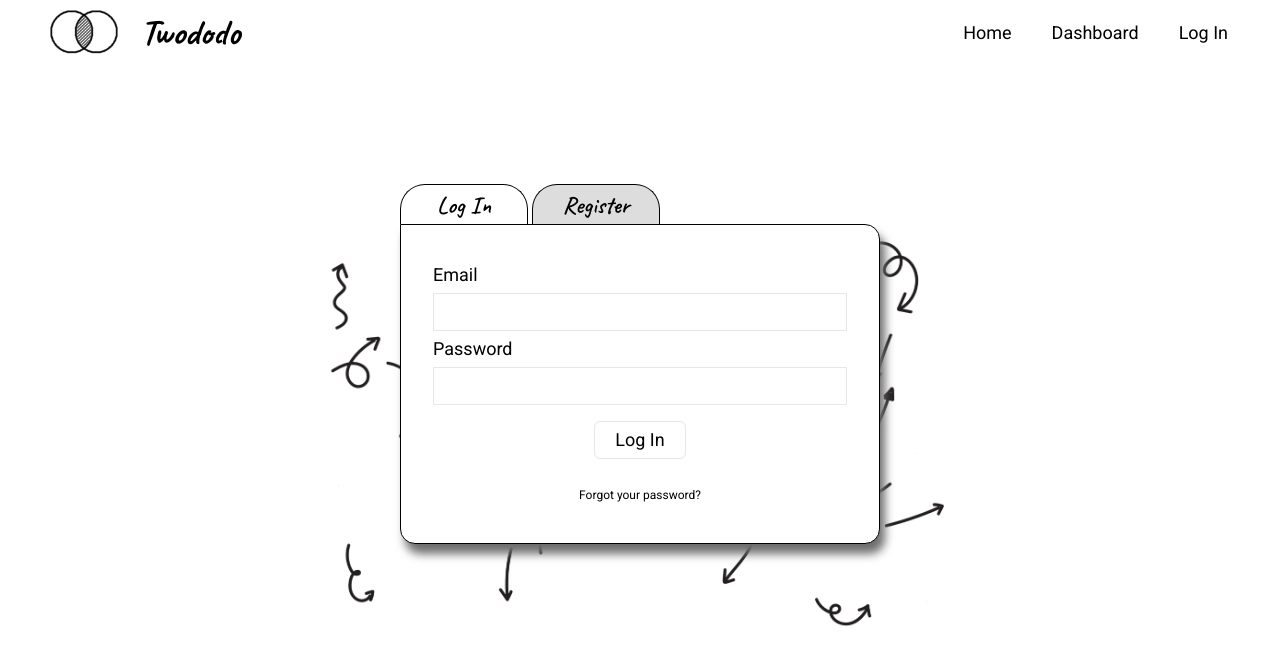
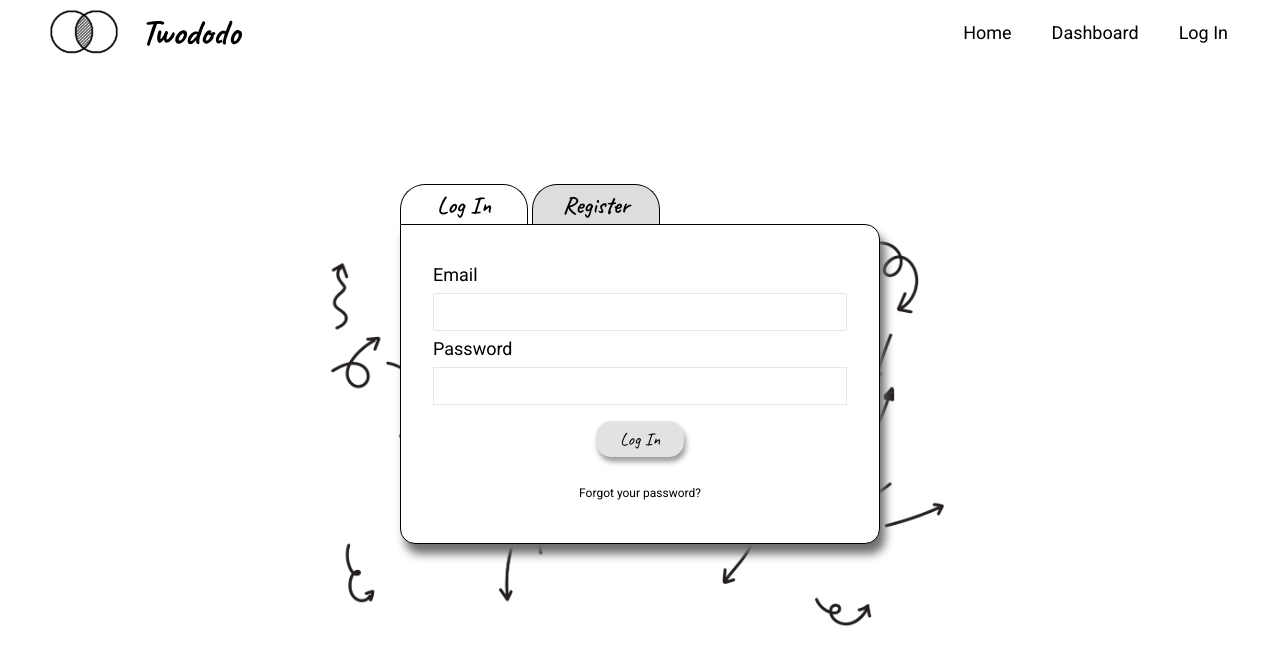
Before and after one commit to marnamrs/twododo, a Vue app: page /Auth/Login in a window 1280 px wide. Shown: the top 664 px of the page. Built offline with nearby package versions, Linux system fonts and the light colour scheme; no server answers.

Commit message:
homogenize button styles and style registry form

```diff
--- a/src/views/LogView.vue
+++ b/src/views/LogView.vue
@@ -28,7 +28,7 @@ export default {
 
 <template>
 
-        <form @submit.prevent="signIn(email, password)" class="">
+        <form @submit.prevent="signIn(email, password)">
                 <div class="mx-auto">
                         <label id="email">Email</label>
                         <input type="email" v-model="email" class="border w-full" />
@@ -38,7 +38,7 @@ export default {
                         <input type="password" v-model="password" class="border w-full" />
                 </div>
                 <div class="text-center">
-                        <button class="border px-5 rounded-md my-4">Log In</button>
+                        <button id="button" class="px-6 my-4 caveat">Log In</button>
                 </div>
         </form>
         <div class="text-center">
@@ -46,3 +46,18 @@ export default {
         </div>
 
 </template>
+
+<style scoped>
+#button {
+        white-space: nowrap;
+        border-radius: 15px;
+        background-color: rgb(226, 226, 226);
+        box-shadow: 2px 5px 5px rgba(145, 145, 145, 0.863);
+}
+
+#button:hover {
+        background-color: rgb(187, 187, 187);
+        box-shadow: 1px 2px 2px rgba(112, 112, 112, 0.863);
+
+}
+</style>
--- a/src/views/RegisterView.vue
+++ b/src/views/RegisterView.vue
@@ -24,11 +24,32 @@ export default {
 <template>
 
         <form @submit.prevent="signUp(email, password)">
-                <label id="email">@</label>
-                <input type="email" v-model="email" class="border" />
-                <label id="password">password</label>
-                <input type="password" v-model="password" class="border" />
-                <button class="bg-lime-200 mx-2">Register</button>
+                <div class="mx-auto">
+                        <label id="email">Email</label>
+                        <input type="email" v-model="email" class="border w-full" />
+                </div>
+                <div>
+                        <label id="password">Password</label>
+                        <input type="password" v-model="password" class="border w-full" />
+                </div>
+                <div class="text-center">
+                        <button id="button" class="px-6 my-4 caveat">Register</button>
+                </div>
         </form>
 
 </template>
+
+<style scoped>
+#button {
+        white-space: nowrap;
+        border-radius: 15px;
+        background-color: rgb(226, 226, 226);
+        box-shadow: 2px 5px 5px rgba(145, 145, 145, 0.863);
+}
+
+#button:hover {
+        background-color: rgb(187, 187, 187);
+        box-shadow: 1px 2px 2px rgba(112, 112, 112, 0.863);
+
+}
+</style>
```
